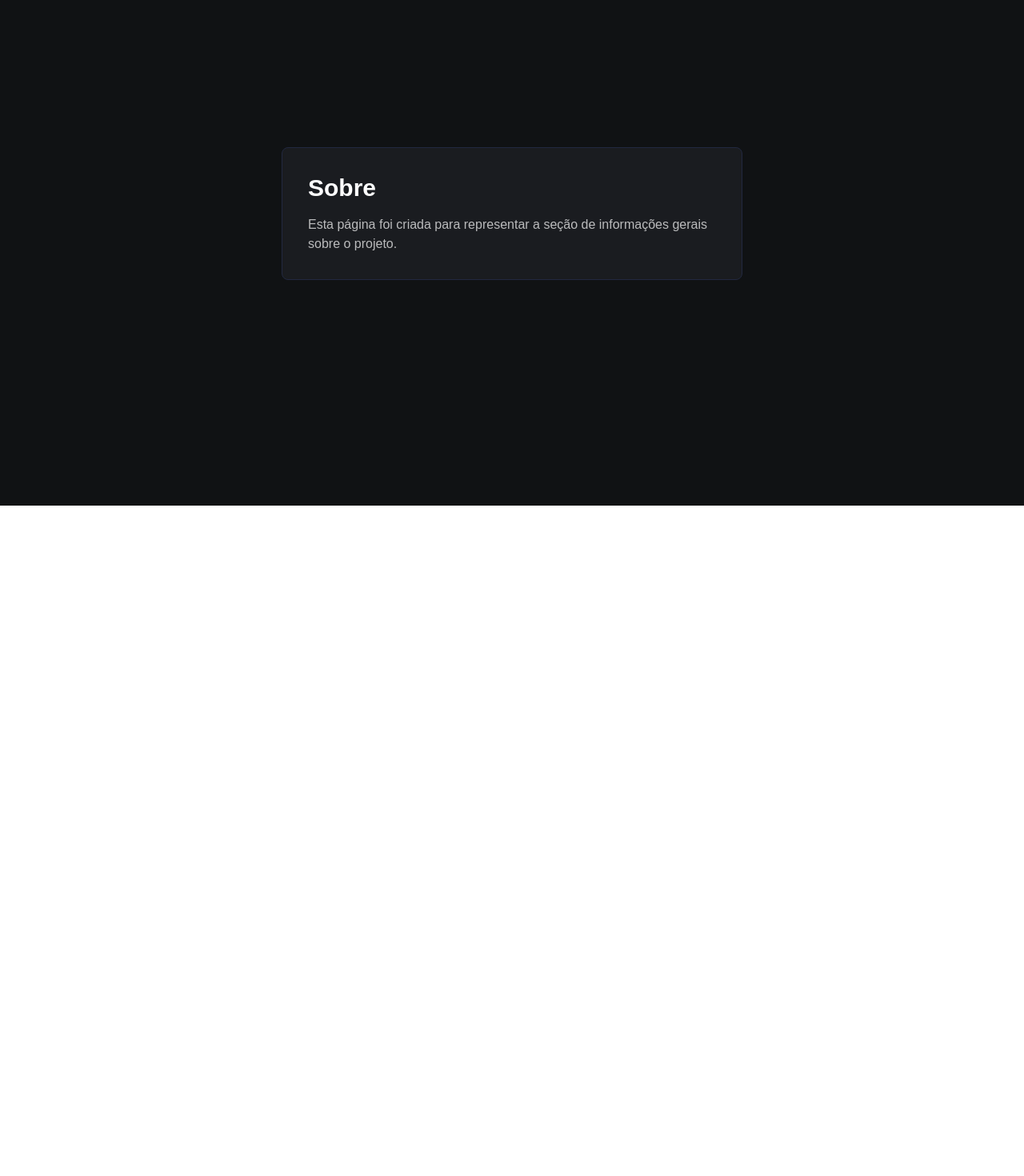
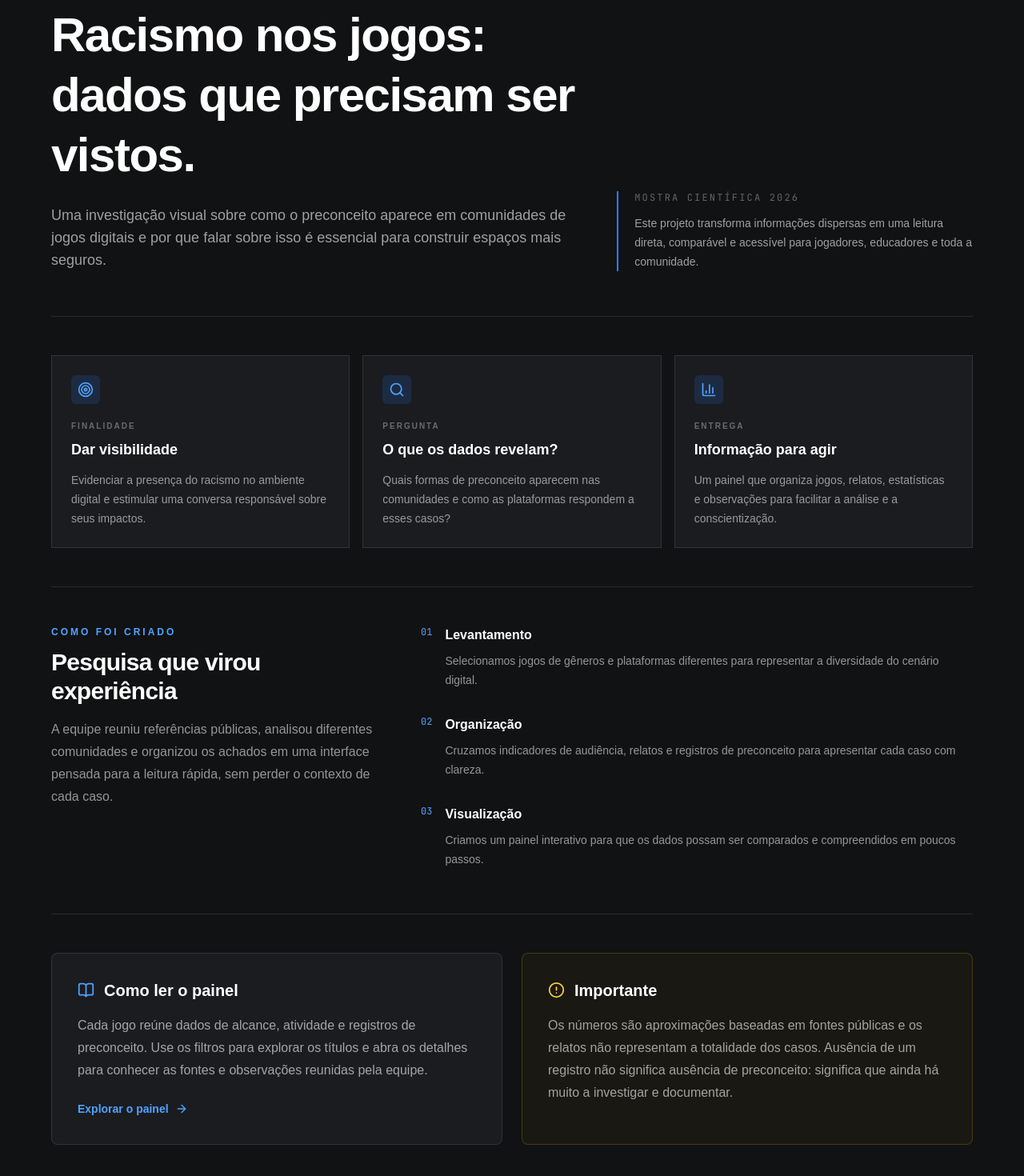
Before and after one commit to rafaelg3r/mostra-cientifica, a Next.js app: page /sobre in a window 1280 px wide. Shown: the part 168-1638 px from the top of the page at 80% size. Before the commit the page ends 800 px from the top, so only its background shows below. Built offline with nearby package versions, Linux system fonts and the light colour scheme.

Commit message:
feat: add about page and integrantes to header

```diff
--- a/src/app/sobre/page.tsx
+++ b/src/app/sobre/page.tsx
@@ -1,18 +1,181 @@
 import GameDetails from "@/components/GameDetails";
+import {
+  ArrowRight,
+  BarChart3,
+  BookOpen,
+  CircleAlert,
+  FlaskConical,
+  Search,
+  Target,
+} from "lucide-react";
+import Link from "next/link";
 
 export default function SobrePage() {
   return (
-    <div className="flex h-dvh flex-col">
+    <div className="flex min-h-dvh flex-col bg-[#101214]">
       <GameDetails />
-      <main className="flex flex-1 items-center justify-center bg-[#101214] p-8 text-white">
-        <div className="max-w-xl rounded-lg border border-marine-800 bg-[#1A1C20] p-8">
-          <h1 className="mb-4 text-3xl font-bold">Sobre</h1>
-          <p className="text-white/70">
-            Esta página foi criada para representar a seção de informações
-            gerais sobre o projeto.
-          </p>
+      <main className="flex-1 px-6 py-12 text-white sm:px-10 lg:px-16 lg:py-16">
+        <div className="mx-auto max-w-6xl">
+          <section className="grid gap-10 border-b border-white/10 pb-14 lg:grid-cols-[1.2fr_0.8fr] lg:items-end">
+            <div>
+              <div className="mb-6 flex items-center gap-2 text-xs font-semibold uppercase tracking-[0.28em] text-blue-400">
+                <FlaskConical size={16} />
+                Sobre o projeto
+              </div>
+              <h1 className="max-w-3xl text-4xl font-bold leading-tight tracking-tight sm:text-6xl">
+                Racismo nos jogos: dados que precisam ser vistos.
+              </h1>
+              <p className="mt-6 max-w-2xl text-base leading-7 text-white/60 sm:text-lg">
+                Uma investigação visual sobre como o preconceito aparece em
+                comunidades de jogos digitais e por que falar sobre isso é
+                essencial para construir espaços mais seguros.
+              </p>
+            </div>
+
+            <div className="border-l-2 border-blue-500 pl-5 text-sm leading-6 text-white/60">
+              <p className="font-mono text-xs uppercase tracking-[0.18em] text-white/35">
+                Mostra Científica 2026
+              </p>
+              <p className="mt-3">
+                Este projeto transforma informações dispersas em uma leitura
+                direta, comparável e acessível para jogadores, educadores e toda
+                a comunidade.
+              </p>
+            </div>
+          </section>
+
+          <section className="grid gap-4 py-12 sm:grid-cols-3">
+            <InfoCard
+              icon={<Target size={20} />}
+              eyebrow="Finalidade"
+              title="Dar visibilidade"
+              text="Evidenciar a presença do racismo no ambiente digital e estimular uma conversa responsável sobre seus impactos."
+            />
+            <InfoCard
+              icon={<Search size={20} />}
+              eyebrow="Pergunta"
+              title="O que os dados revelam?"
+              text="Quais formas de preconceito aparecem nas comunidades e como as plataformas respondem a esses casos?"
+            />
+            <InfoCard
+              icon={<BarChart3 size={20} />}
+              eyebrow="Entrega"
+              title="Informação para agir"
+              text="Um painel que organiza jogos, relatos, estatísticas e observações para facilitar a análise e a conscientização."
+            />
+          </section>
+
+          <section className="grid gap-12 border-t border-white/10 pt-12 lg:grid-cols-[0.75fr_1.25fr]">
+            <div>
+              <p className="text-xs font-semibold uppercase tracking-[0.25em] text-blue-400">
+                Como foi criado
+              </p>
+              <h2 className="mt-3 text-3xl font-bold tracking-tight">
+                Pesquisa que virou experiência
+              </h2>
+              <p className="mt-4 leading-7 text-white/55">
+                A equipe reuniu referências públicas, analisou diferentes
+                comunidades e organizou os achados em uma interface pensada para
+                a leitura rápida, sem perder o contexto de cada caso.
+              </p>
+            </div>
+
+            <div className="space-y-8">
+              <Step number="01" title="Levantamento">
+                Selecionamos jogos de gêneros e plataformas diferentes para
+                representar a diversidade do cenário digital.
+              </Step>
+              <Step number="02" title="Organização">
+                Cruzamos indicadores de audiência, relatos e registros de
+                preconceito para apresentar cada caso com clareza.
+              </Step>
+              <Step number="03" title="Visualização">
+                Criamos um painel interativo para que os dados possam ser
+                comparados e compreendidos em poucos passos.
+              </Step>
+            </div>
+          </section>
+
+          <section className="mt-14 grid gap-6 border-t border-white/10 pt-12 lg:grid-cols-2">
+            <div className="rounded-lg border border-white/10 bg-[#1A1C20] p-6 sm:p-8">
+              <div className="flex items-center gap-3">
+                <BookOpen className="text-blue-400" size={21} />
+                <h2 className="text-xl font-semibold">Como ler o painel</h2>
+              </div>
+              <p className="mt-4 leading-7 text-white/60">
+                Cada jogo reúne dados de alcance, atividade e registros de
+                preconceito. Use os filtros para explorar os títulos e abra os
+                detalhes para conhecer as fontes e observações reunidas pela
+                equipe.
+              </p>
+              <Link
+                href="/painel"
+                className="mt-6 inline-flex items-center gap-2 text-sm font-semibold text-blue-400 transition hover:text-blue-300"
+              >
+                Explorar o painel <ArrowRight size={16} />
+              </Link>
+            </div>
+
+            <div className="rounded-lg border border-amber-400/20 bg-amber-400/4 p-6 sm:p-8">
+              <div className="flex items-center gap-3">
+                <CircleAlert className="text-amber-300" size={21} />
+                <h2 className="text-xl font-semibold">Importante</h2>
+              </div>
+              <p className="mt-4 leading-7 text-white/60">
+                Os números são aproximações baseadas em fontes públicas e os
+                relatos não representam a totalidade dos casos. Ausência de um
+                registro não significa ausência de preconceito: significa que
+                ainda há muito a investigar e documentar.
+              </p>
+            </div>
+          </section>
         </div>
       </main>
     </div>
   );
 }
+
+function InfoCard({
+  icon,
+  eyebrow,
+  title,
+  text,
+}: {
+  icon: React.ReactNode;
+  eyebrow: string;
+  title: string;
+  text: string;
+}) {
+  return (
+    <article className="border border-white/10 bg-[#1A1C20] p-6">
+      <div className="mb-5 flex h-9 w-9 items-center justify-center rounded-md bg-blue-500/15 text-blue-400">
+        {icon}
+      </div>
+      <p className="text-[10px] font-semibold uppercase tracking-[0.2em] text-white/35">
+        {eyebrow}
+      </p>
+      <h2 className="mt-2 text-lg font-semibold">{title}</h2>
+      <p className="mt-3 text-sm leading-6 text-white/55">{text}</p>
+    </article>
+  );
+}
+
+function Step({
+  number,
+  title,
+  children,
+}: {
+  number: string;
+  title: string;
+  children: React.ReactNode;
+}) {
+  return (
+    <div className="grid grid-cols-[auto_1fr] gap-4">
+      <span className="font-mono text-xs text-blue-400">{number}</span>
+      <div>
+        <h3 className="font-semibold">{title}</h3>
+        <p className="mt-2 text-sm leading-6 text-white/55">{children}</p>
+      </div>
+    </div>
+  );
+}
--- a/src/components/GameDetails.tsx
+++ b/src/components/GameDetails.tsx
@@ -5,8 +5,11 @@ import {
   FlaskConical,
   House,
   LayoutGrid,
+  Users,
 } from "lucide-react";
 import { usePathname } from "next/navigation";
+import { useState } from "react";
+import IntegranteItem from "./IntegranteItem";
 import NavLink from "./NavLink";
 
 const navItems = [
@@ -17,6 +20,7 @@ const navItems = [
 
 const GameDetails = () => {
   const pathname = usePathname();
+  const [isMembersOpen, setIsMembersOpen] = useState(false);
 
   const activeTab =
     pathname === "/painel"
@@ -26,7 +30,7 @@ const GameDetails = () => {
         : "inicio";
 
   return (
-    <header className="flex w-full shrink-0 flex-row items-center justify-between gap-6 border-b border-white/10 bg-[#1A1C20] px-8 py-4 text-white max-[640px]:flex-col max-[640px]:items-stretch max-[640px]:gap-3 max-[640px]:px-5">
+    <header className="relative flex w-full shrink-0 flex-row items-center justify-between gap-6 border-b border-white/10 bg-[#1A1C20] px-8 py-4 text-white max-[640px]:flex-col max-[640px]:items-stretch max-[640px]:gap-3 max-[640px]:px-5">
       <div className="flex shrink-0 items-center gap-3">
         <div className="flex h-9 w-9 shrink-0 items-center justify-center rounded-full bg-blue-500">
           <FlaskConical className="text-white" width={18} height={18} />
@@ -56,6 +60,34 @@ const GameDetails = () => {
             </NavLink>
           ))}
         </div>
+
+        <div className="relative max-[640px]:w-full">
+          <button
+            type="button"
+            onClick={() => setIsMembersOpen((open) => !open)}
+            aria-expanded={isMembersOpen}
+            className="flex items-center gap-2 rounded-md border border-white/10 px-3 py-2 text-xs font-medium text-white/70 transition hover:bg-white/5 hover:text-white max-[640px]:w-full max-[640px]:justify-center"
+          >
+            <Users width={15} height={15} />
+            Integrantes
+          </button>
+
+          {isMembersOpen && (
+            <div className="absolute right-0 top-full z-20 mt-2 w-64 rounded-lg border border-white/10 bg-[#1A1C20] p-3 shadow-2xl max-[640px]:left-0 max-[640px]:right-auto max-[640px]:w-full">
+              <h2 className="mb-2 px-2 text-[10px] font-medium uppercase tracking-[0.18em] text-white/35">
+                Integrantes do grupo
+              </h2>
+              <div className="flex flex-col gap-0.5">
+                <IntegranteItem integrante="Alexandre P." number="1" />
+                <IntegranteItem integrante="João Vitor A." number="2" />
+                <IntegranteItem integrante="João Gabriel R." number="3" />
+                <IntegranteItem integrante="Lucas M." number="4" />
+                <IntegranteItem integrante="Rafael C." number="5" />
+                <IntegranteItem integrante="Victor K." number="6" />
+              </div>
+            </div>
+          )}
+        </div>
       </div>
     </header>
   );
```
